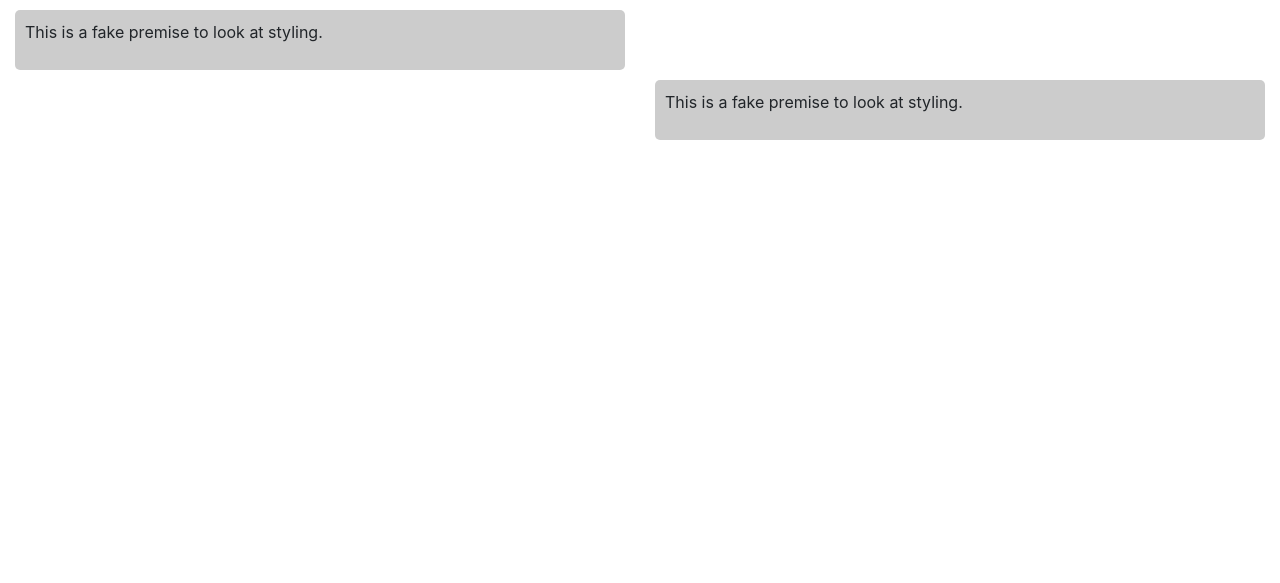
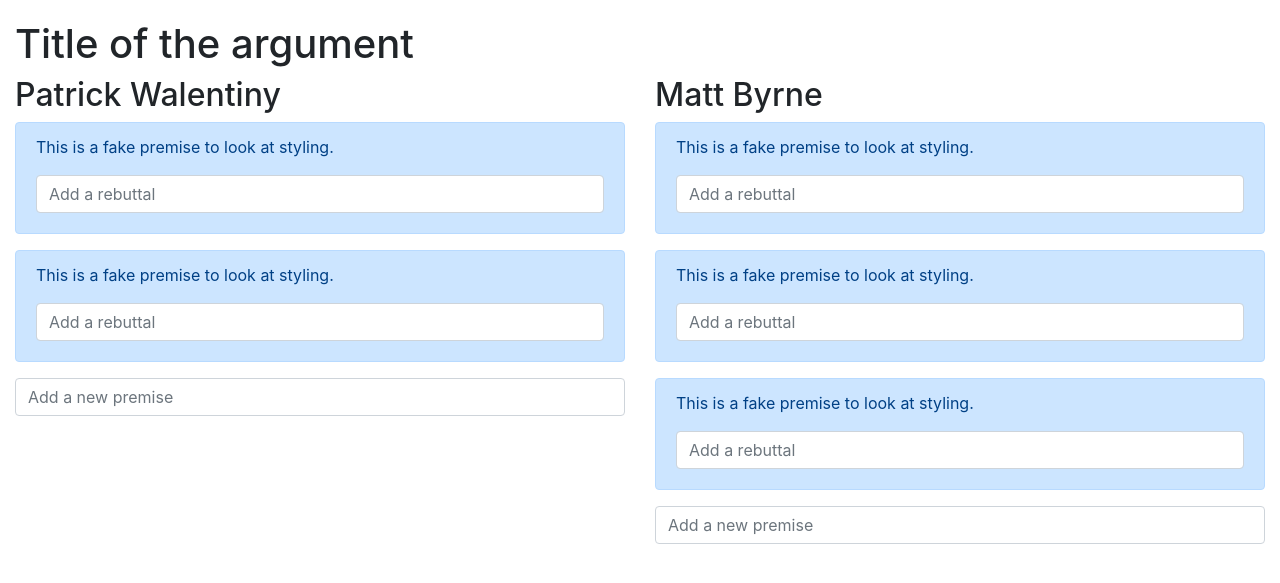
Before and after one commit to pjwalen/argumentum, a Flask app: page /argument/1 in a window 1280 px wide. Shown: the part 56-639 px from the top of the page. Run offline with Flask 2, Linux system fonts and the light colour scheme; some libraries are stand-ins or nearby versions.

Commit message:
Add a margin-bottom to the navbar so it pushes content at the top of the   page down a little. Add a mockup of the forms used on the argument page.

```diff
--- a/src/argumentum/templates/argument.j2
+++ b/src/argumentum/templates/argument.j2
@@ -1,17 +1,62 @@
 {% extends "base.j2" %}
 {% block content %}
-    <div class="row justify-content-start">
-        <div class="col-6">
-            <div style="border-radius: 5px; background-color: #ccc; padding: 10px; margin-top: 10px;">
-                <p>This is a fake premise to look at styling.</p>
-            </div>
+    <div class="row">
+        <div class="col">
+            <h1>Title of the argument</h1>
         </div>
     </div>
-    <div class="row justify-content-end">
-        <div class="col-6">
-            <div style="border-radius: 5px; background-color: #ccc; padding: 10px; margin-top: 10px;">
-                <p>This is a fake premise to look at styling.</p>
+    <div class="row">
+        <div class="col">
+            <h2>Patrick Walentiny</h2>
+            <div class="alert alert-primary">
+                <p>
+                This is a fake premise to look at styling.
+                </p>
+                <form>
+                    <input type="text" class="form-control mb-2 mr-sm-2" placeholder="Add a rebuttal">
+                </form>
             </div>
+            <div class="alert alert-primary">
+                <p>
+                This is a fake premise to look at styling.
+                </p>
+                <form>
+                    <input type="text" class="form-control mb-2 mr-sm-2" placeholder="Add a rebuttal">
+                </form>
+            </div>
+            <form>
+                <input type="text" class="form-control mb-2 mr-sm-2" placeholder="Add a new premise">
+            </form>
+        </div>
+        <div class="col">
+            <h2>Matt Byrne</h2>
+            <div class="alert alert-primary">
+                <p>
+                This is a fake premise to look at styling.
+                </p>
+                <form>
+                    <input type="text" class="form-control mb-2 mr-sm-2" placeholder="Add a rebuttal">
+                </form>
+            </div>
+            <div class="alert alert-primary">
+                <p>
+                This is a fake premise to look at styling.
+                </p>
+                <form>
+                    <input type="text" class="form-control mb-2 mr-sm-2" placeholder="Add a rebuttal">
+                </form>
+            </div>
+            <div class="alert alert-primary">
+                <p>
+                This is a fake premise to look at styling.
+                </p>
+                <form>
+                    <input type="text" class="form-control mb-2 mr-sm-2" placeholder="Add a rebuttal">
+                </form>
+            </div>
+            <form>
+                <input type="text" class="form-control mb-2 mr-sm-2" placeholder="Add a new premise">
+            </form>
         </div>
     </div>
 {% endblock %}
--- a/src/argumentum/templates/base.j2
+++ b/src/argumentum/templates/base.j2
@@ -5,7 +5,7 @@
         <title>Argumentum (A Platform for Arguments)</title>
     </head>
     <body>
-        <nav class="navbar sticky-top navbar-light bg-light">
+        <nav class="navbar sticky-top navbar-light bg-light" style="margin-bottom: 20px;">
             <a class="navbar-brand" href="#">Argumentum (A Platform for Arguments)</a>
         </nav>
         <div class="container-fluid">
--- a/src/argumentum/templates/index.j2
+++ b/src/argumentum/templates/index.j2
@@ -2,7 +2,7 @@
 {% block content %}
             <div class="row">
                 <div class="col-12">
-                    <table class="table" style="margin-top: 15px;">
+                    <table class="table">
                         <thead>
                             <tr>
                                 <th>Title</th>
```
